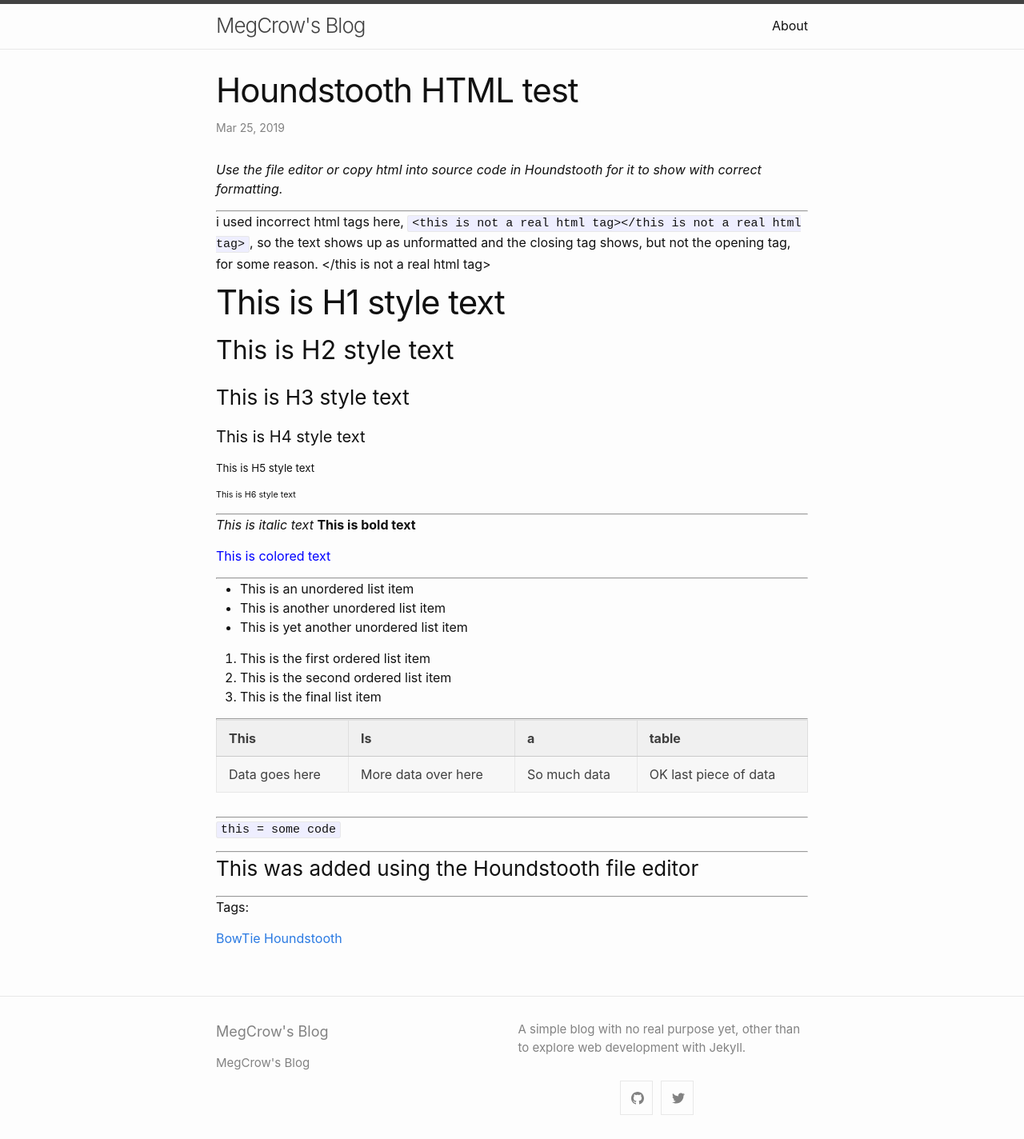
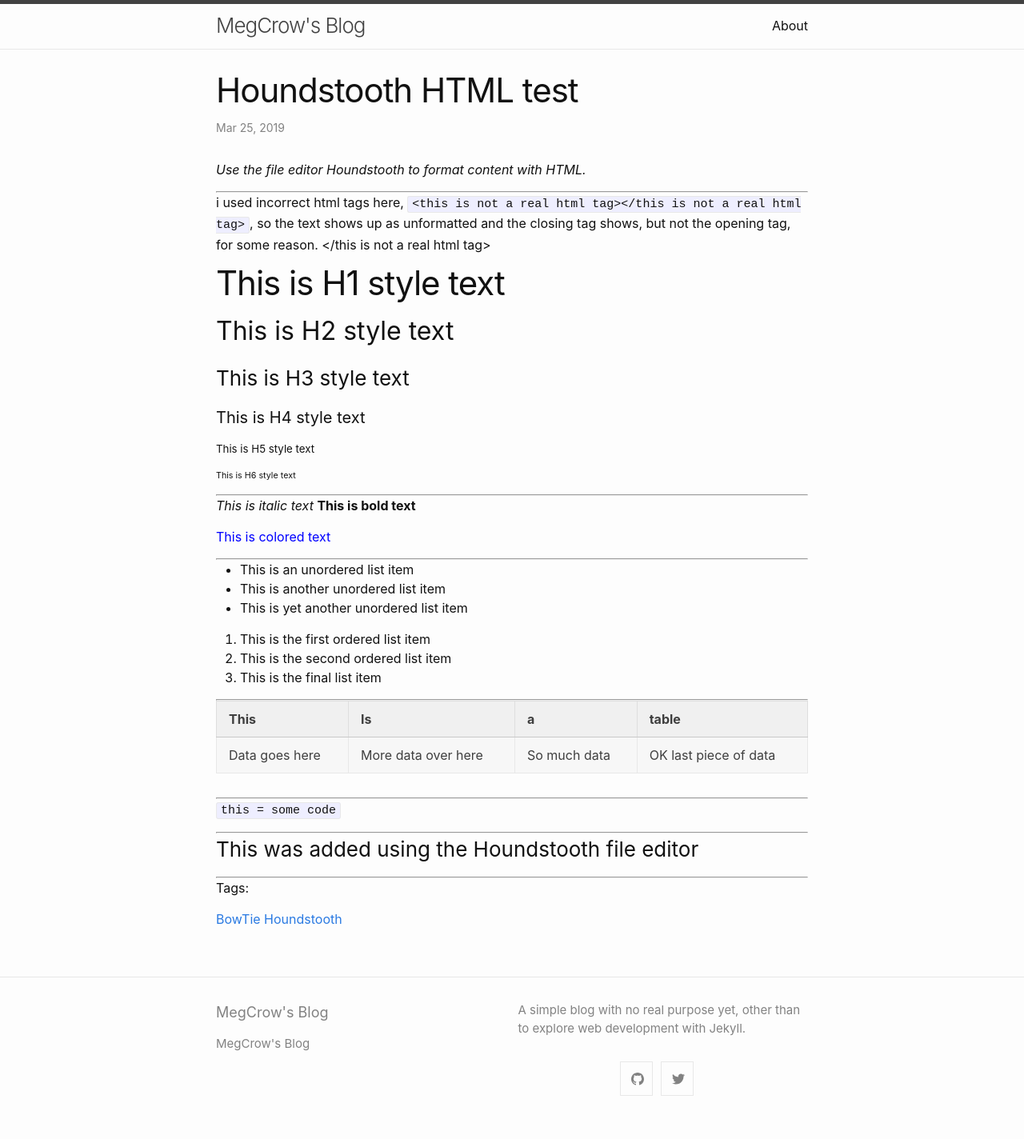
Before and after one commit to megcrow/megcrow-blog, a Jekyll site: the page built from _posts/2019-03-25-houndstooth-html-test.md, in a window 1280 px wide. Shown: the whole page at 80% size. Built offline with Jekyll 4.4.1, drawn with Linux system fonts in a browser that asks for light colours; after the commit the page ends 1400 px from its top, so only the background shows below that.

Commit message:
Edit markdown and html test posts

```diff
--- a/_posts/2019-03-25-houndstooth-html-test.md
+++ b/_posts/2019-03-25-houndstooth-html-test.md
@@ -28,7 +28,7 @@ social:
   img_path: null
 
 ---
-<p><em>Use the file editor or copy html into source code in Houndstooth for it to show with correct formatting.</em></p>
+<p><em>Use the file editor Houndstooth to format content with HTML.</em></p>
 <hr />
 <p>i used incorrect html tags here, <code>&lt;this is not a real html tag&gt;&lt;/this is not a real html tag&gt;</code>, so the text shows up as unformatted and the closing tag shows, but not the opening tag, for some reason. &lt;/this is not a real html tag&gt;</p>
 <h1>This is H1 style text</h1>
```
Also changed, not shown: _posts/2019-03-25-houndstooth-markdown-test.md (+0 -2 lines).
